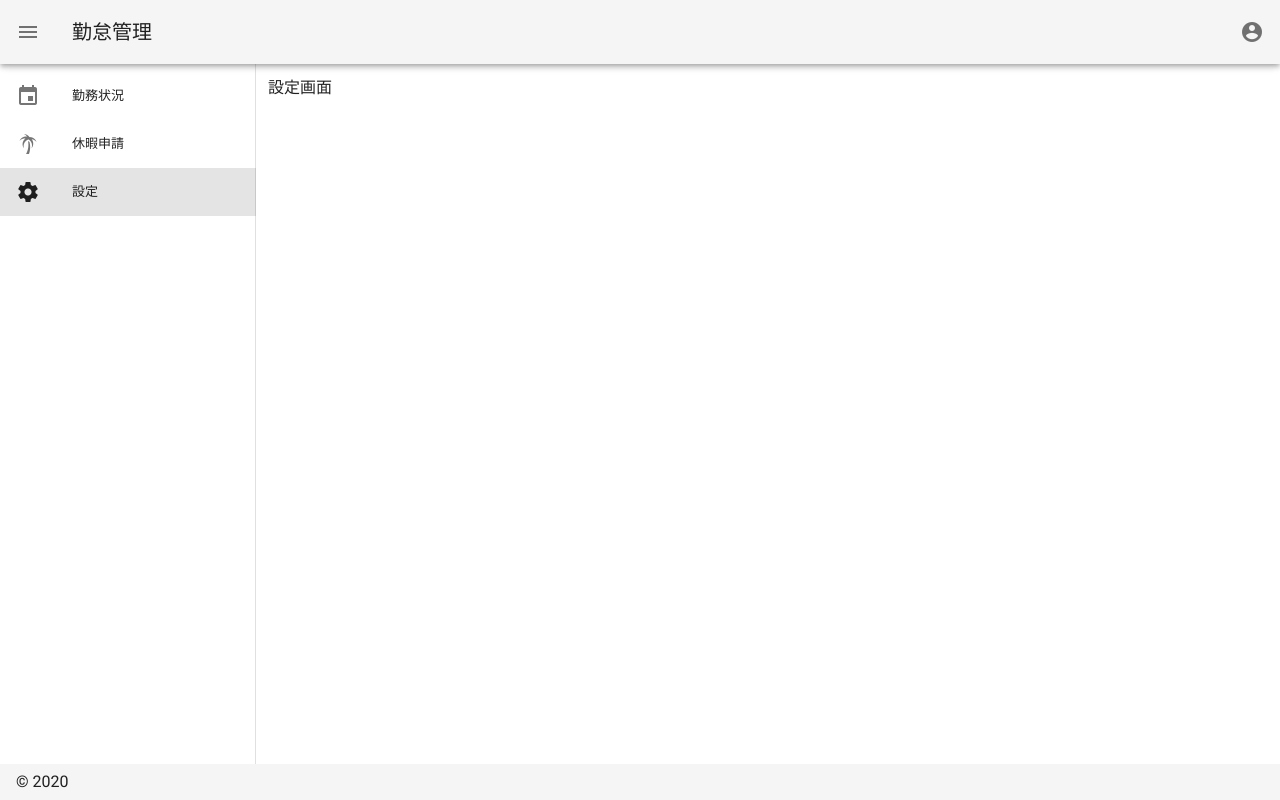
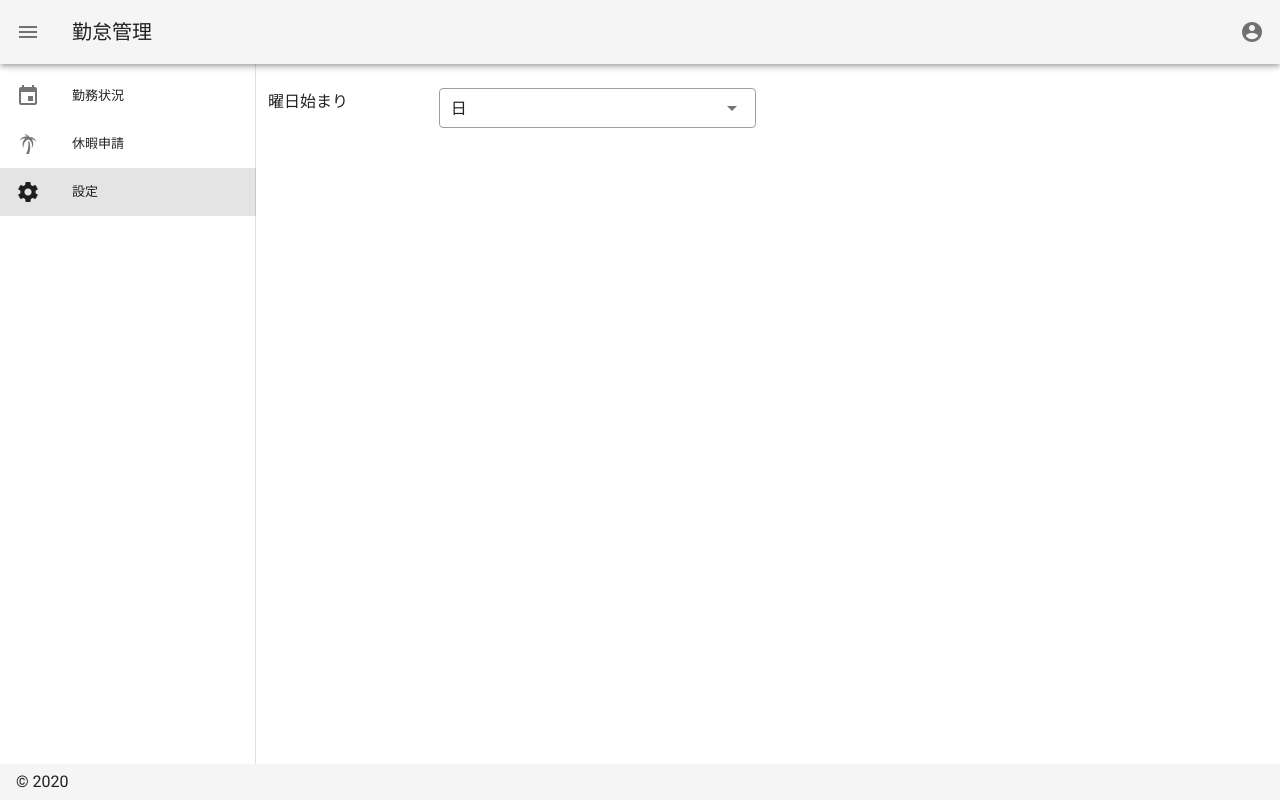
Before and after one commit to alice0de0sho/attendance, a Vue app: page /setting in a window 1280 px wide. Built offline with nearby package versions, Linux system fonts and the light colour scheme.

Commit message:
[Update]設定画面 作成中

```diff
--- a/src/components/Setting.vue
+++ b/src/components/Setting.vue
@@ -1,3 +1,38 @@
 <template>
-  <v-container fluid>設定画面</v-container>
+  <v-container>
+    <v-row>
+      <v-col cols="2" sm="2" md="2" align-self="center">
+        曜日始まり
+      </v-col>
+      <v-col cols="12" sm="6" md="4">
+        <v-select
+          v-model="weekdays"
+          :items="weekdaysOptions"
+          dense
+          outlined
+          hide-details
+          class="mt-3"
+        ></v-select>
+      </v-col>
+    </v-row>
+  </v-container>
 </template>
+
+<script>
+const weekdaysDefault = [0, 1, 2, 3, 4, 5, 6];
+
+export default {
+  data: () => ({
+    weekdays: weekdaysDefault,
+    weekdaysOptions: [
+      { text: '日', value: weekdaysDefault },
+      { text: '月', value: [1, 2, 3, 4, 5, 6, 0] },
+      { text: '火', value: [2, 3, 4, 5, 6, 0, 1] },
+      { text: '水', value: [3, 4, 5, 6, 0, 1, 2] },
+      { text: '木', value: [4, 5, 6, 0, 1, 2, 3] },
+      { text: '金', value: [5, 6, 0, 1, 2, 3, 4] },
+      { text: '土', value: [6, 0, 1, 2, 3, 4, 5] },
+    ],
+  }),
+};
+</script>
```
